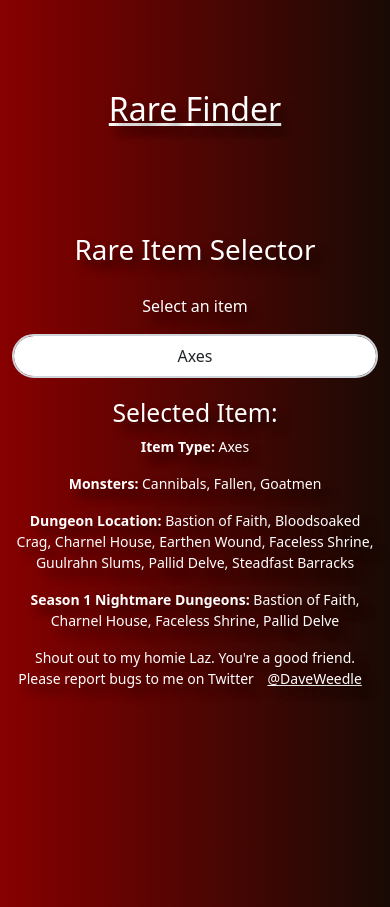
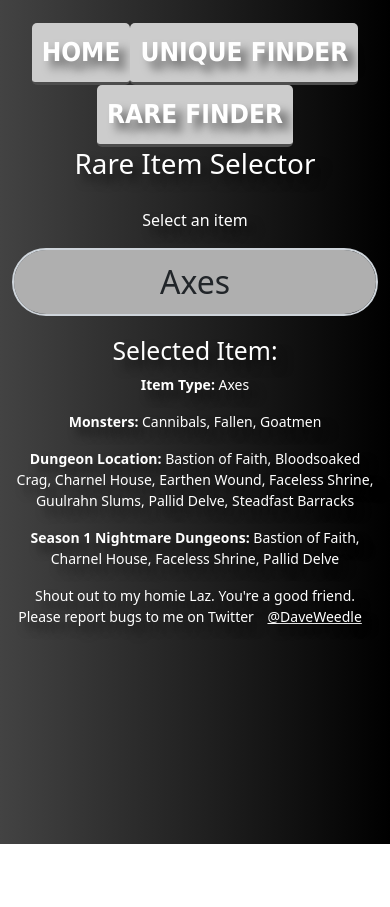
Before and after one commit to davwlee/D4-Rare-Items-Tool, a React (Create React App) app: page / in a window 390 px wide. After the commit the page ends 844 px from the top, so only its background shows below. Built offline with nearby package versions, Linux system fonts and the light colour scheme.

Commit message:
Updated CSS and Class names
Fixed issue for mobile viewing.

```diff
--- a/src/App.js
+++ b/src/App.js
@@ -6,9 +6,9 @@ const App = () => {
   return (
     <div class="headero">
       <div class="navero">
-        <a href="https://d4uniques.com"> Home </a>
-        <a href="https://uni.d4uniques.com/"> Unique Finder </a>
-        <a href="https://rares.d4uniques.com"> Rare Finder </a>
+        <a href="https://d4uniques.com" class="style1"> Home </a>
+        <a href="https://uni.d4uniques.com/" class="style1"> Unique Finder </a>
+        <a href="https://rares.d4uniques.com" class="style1"> Rare Finder </a>
       </div>
       <h1>Rare Item Selector</h1>
       <ItemSelector />
--- a/src/index.css
+++ b/src/index.css
@@ -10,8 +10,7 @@ body {
   width: 100vw;
   height: 100vh;
   text-shadow: 8px 8px 10px #0000008c;
-  background-image: linear-gradient(to right, #870000, #190a05);
-}
+background-image: linear-gradient(to right, #434343 0%, black 100%);}
 
 /* Center the container vertically and horizontally */
 .container {
@@ -32,27 +31,12 @@ a {
   text-align: center;
   padding: 0px 10px;
   display: inline-block;
-  padding-bottom: 100px;
+  padding-bottom: 10px;
 }
 
 /* unvisited link */
 a:link {
   color: rgb(255, 255, 255);
-}
-
-/* visited link */
-a:visited {
-  color: rgb(255, 0, 212);
-}
-
-/* mouse over link */
-a:hover {
-  color: rgb(0, 255, 21);
-}
-
-/* selected link */
-a:active {
-  color: blue;
 }
 
 .navero {
@@ -89,6 +73,26 @@ a:active {
   border-radius: 50px;
   text-align: center;
   display: inline;
+  font-size: 32px;
+  background-color: rgb(175, 175, 175);
+}
+
+.style1 {
+	display: inline-block;
+    text-decoration: none;
+    font-family: Tahoma, Geneva, sans-serif;
+    background-color: #cccccc;
+    padding: 10px;
+    text-transform: uppercase;
+    font-weight: bold;
+    color: #4d4d4d;
+    font-size: 26px;
+    border-radius: 5px;
+    border-bottom: 3px solid #4d4d4d;
+
+}
+.style1:hover {
+	background-color: #bbbbbb;
 }
 
 /* Style the selected item information */
@@ -102,7 +106,6 @@ p {
   margin: 5px 0;
 }
 
-
 /* Responsive styles */
 @media (max-width: 576px) {
   /* Reduce font size for small screens */
```
